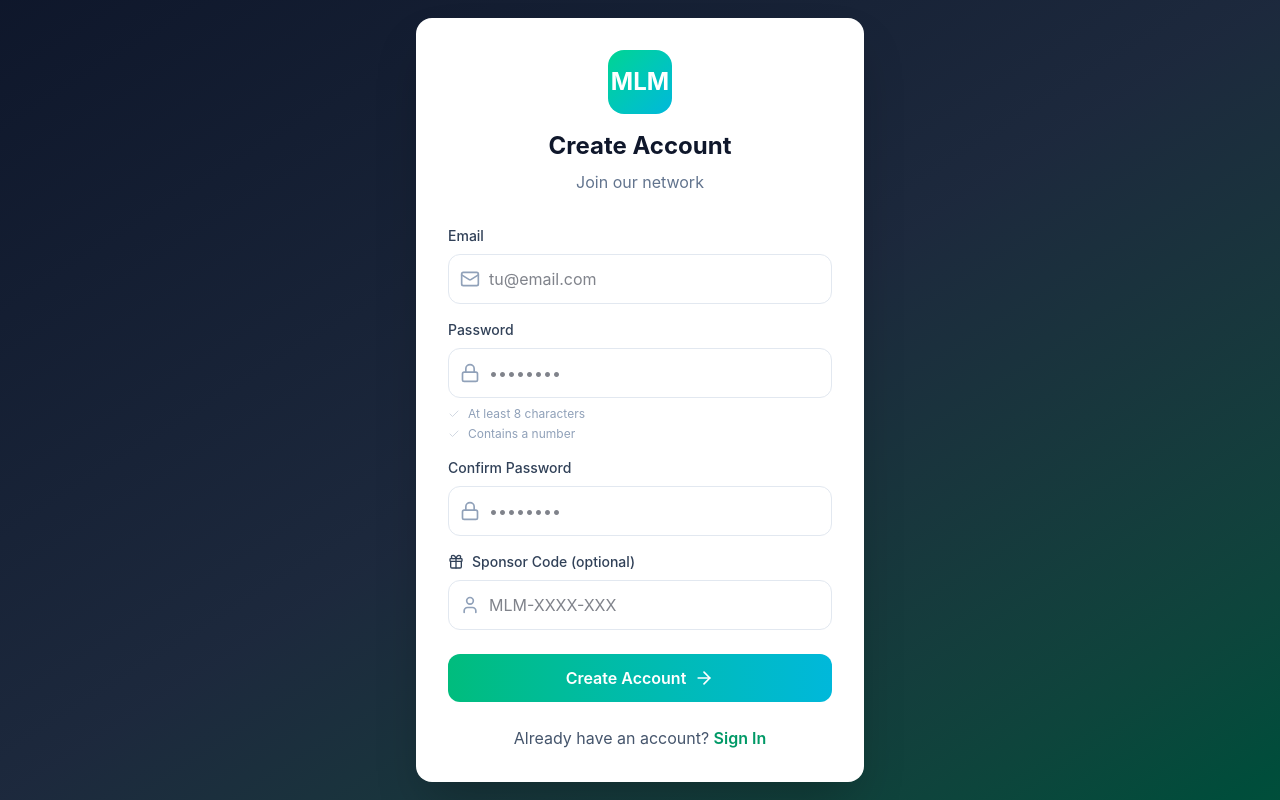
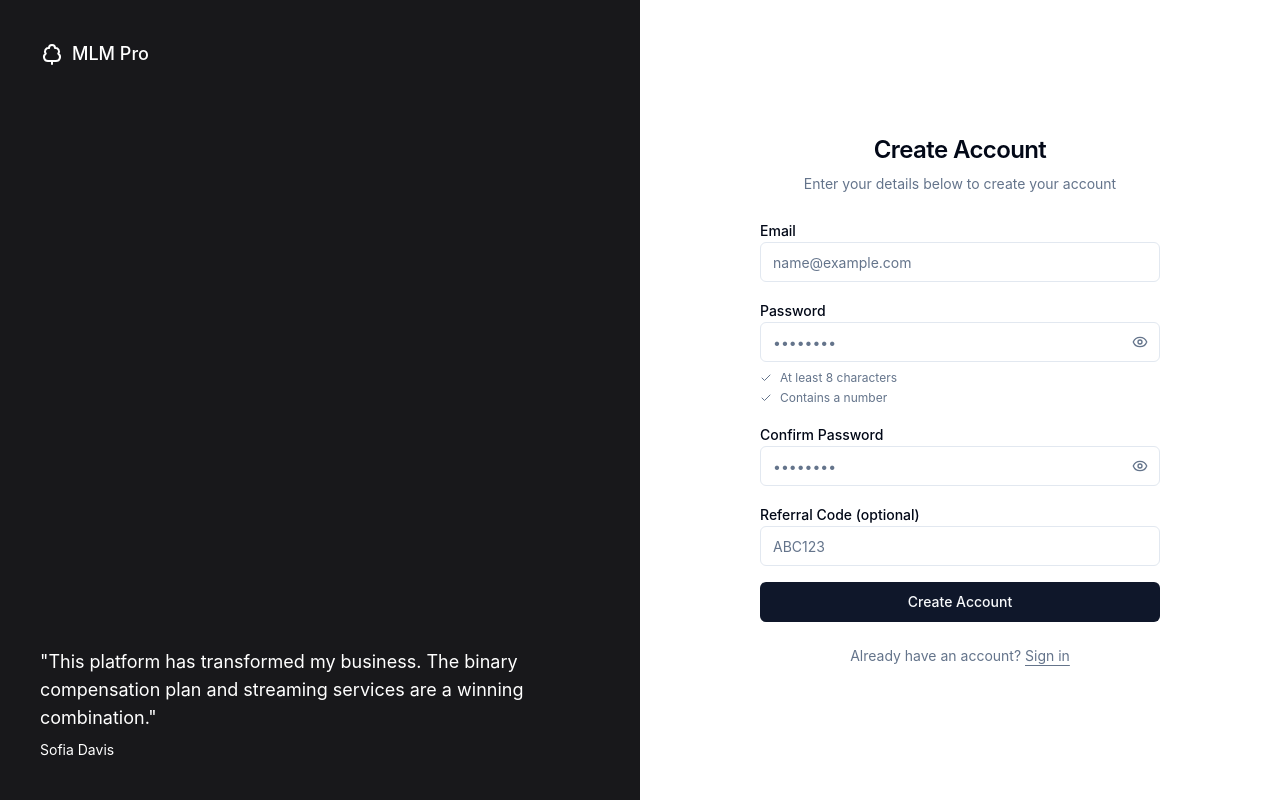
Before and after one commit to ipproyectosysoluciones/mlm-platform, a React (Vite) app in the folder frontend/: page /register in a window 1280 px wide. Built offline with nearby package versions, Linux system fonts and the light colour scheme; no server answers.

Commit message:
feat: modern register design matching login

```diff
--- a/frontend/src/pages/Register.tsx
+++ b/frontend/src/pages/Register.tsx
@@ -1,7 +1,10 @@
+/**
+ * Register Page - Modern split layout design matching Login
+ */
 import { useState } from 'react';
 import { Link, useNavigate } from 'react-router-dom';
 import { useTranslation } from 'react-i18next';
-import { Mail, Lock, User, Gift, ArrowRight, Loader2, Check } from 'lucide-react';
+import { Loader2, Eye, EyeOff, TreeDeciduous, Check } from 'lucide-react';
 import { useAuth } from '../context/AuthContext';
 import { authService } from '../services/api';
 
@@ -17,6 +20,8 @@ export default function Register() {
   });
   const [error, setError] = useState('');
   const [isLoading, setIsLoading] = useState(false);
+  const [showPassword, setShowPassword] = useState(false);
+  const [showConfirmPassword, setShowConfirmPassword] = useState(false);
 
   const handleChange = (e: React.ChangeEvent<HTMLInputElement>) => {
     setFormData({ ...formData, [e.target.name]: e.target.value });
@@ -59,131 +64,155 @@ export default function Register() {
   ];
 
   return (
-    <div className="min-h-screen bg-gradient-to-br from-slate-900 via-slate-800 to-emerald-900 flex items-center justify-center p-4">
-      <div className="bg-white rounded-2xl shadow-2xl w-full max-w-md p-8">
-        <div className="text-center mb-8">
-          <div className="w-16 h-16 bg-gradient-to-br from-emerald-400 to-cyan-500 rounded-2xl flex items-center justify-center mx-auto mb-4">
-            <span className="text-2xl text-white font-bold">MLM</span>
+    <div className="container relative h-screen flex-col items-center justify-center md:grid lg:max-w-none lg:grid-cols-2 lg:px-0">
+      {/* Left side - Branding */}
+      <div className="relative hidden h-full flex-col bg-zinc-900 p-10 text-white dark:border-r lg:flex">
+        {/* Logo */}
+        <Link to="/" className="relative z-20 flex items-center text-lg font-medium">
+          <TreeDeciduous className="mr-2 h-6 w-6" />
+          MLM Pro
+        </Link>
+
+        {/* Quote */}
+        <div className="relative z-20 mt-auto">
+          <blockquote className="space-y-2">
+            <p className="text-lg">
+              "This platform has transformed my business. The binary compensation plan and streaming
+              services are a winning combination."
+            </p>
+            <footer className="text-sm">Sofia Davis</footer>
+          </blockquote>
         </div>
-          <h1 className="text-2xl font-bold text-slate-900">{t('auth.createAccount')}</h1>
-          <p className="text-slate-500 mt-2">{t('auth.joinNetwork')}</p>
       </div>
 
+      {/* Right side - Register form */}
+      <div className="p-8">
+        <div className="mx-auto flex w-full flex-col justify-center space-y-6 sm:w-[400px]">
+          {/* Header */}
+          <div className="flex flex-col space-y-2 text-center">
+            <h1 className="text-2xl font-semibold tracking-tight">Create Account</h1>
+            <p className="text-sm text-muted-foreground">
+              Enter your details below to create your account
+            </p>
+          </div>
+
+          {/* Error */}
           {error && (
-          <div className="bg-red-50 text-red-600 p-3 rounded-xl mb-6 text-sm text-center">
-            {error}
-          </div>
+            <div className="bg-red-50 text-red-600 p-3 rounded-md text-sm text-center">{error}</div>
           )}
 
+          {/* Form */}
           <form onSubmit={handleSubmit} className="space-y-4">
-          <div>
-            <label className="block text-sm font-medium text-slate-700 mb-2">
-              {t('auth.email')}
-            </label>
-            <div className="relative">
-              <Mail className="absolute left-3 top-1/2 -translate-y-1/2 w-5 h-5 text-slate-400" />
+            {/* Email */}
+            <div className="space-y-2">
+              <label className="text-sm font-medium leading-none">Email</label>
               <input
                 type="email"
                 name="email"
                 value={formData.email}
                 onChange={handleChange}
-                className="w-full pl-10 pr-4 py-3 border border-slate-200 rounded-xl focus:ring-2 focus:ring-emerald-500 focus:border-transparent"
-                placeholder="tu@email.com"
+                className="flex h-10 w-full rounded-md border border-input bg-background px-3 py-2 text-sm ring-offset-background placeholder:text-muted-foreground focus-visible:outline-none focus-visible:ring-2 focus-visible:ring-ring focus-visible:ring-offset-2"
+                placeholder="name@example.com"
                 required
               />
             </div>
-          </div>
 
-          <div>
-            <label className="block text-sm font-medium text-slate-700 mb-2">
-              {t('auth.password')}
-            </label>
+            {/* Password */}
+            <div className="space-y-2">
+              <label className="text-sm font-medium leading-none">Password</label>
               <div className="relative">
-              <Lock className="absolute left-3 top-1/2 -translate-y-1/2 w-5 h-5 text-slate-400" />
                 <input
-                type="password"
+                  type={showPassword ? 'text' : 'password'}
                   name="password"
                   value={formData.password}
                   onChange={handleChange}
-                className="w-full pl-10 pr-4 py-3 border border-slate-200 rounded-xl focus:ring-2 focus:ring-emerald-500 focus:border-transparent"
+                  className="flex h-10 w-full rounded-md border border-input bg-background px-3 py-2 text-sm ring-offset-background placeholder:text-muted-foreground focus-visible:outline-none focus-visible:ring-2 focus-visible:ring-ring focus-visible:ring-offset-2"
                   placeholder="••••••••"
                   required
                 />
+                <button
+                  type="button"
+                  onClick={() => setShowPassword(!showPassword)}
+                  className="absolute right-3 top-1/2 transform -translate-y-1/2 text-muted-foreground hover:text-foreground"
+                >
+                  {showPassword ? <EyeOff className="h-4 w-4" /> : <Eye className="h-4 w-4" />}
+                </button>
               </div>
-            <div className="mt-2 space-y-1">
-              {passwordRequirements.map((req, i) => (
-                <div
-                  key={i}
-                  className={`flex items-center gap-2 text-xs ${req.met ? 'text-emerald-600' : 'text-slate-400'}`}
-                >
-                  <Check className={`w-3 h-3 ${req.met ? 'opacity-100' : 'opacity-40'}`} />
+              {/* Password requirements */}
+              <div className="space-y-1 mt-2">
+                {passwordRequirements.map((req, index) => (
+                  <div key={index} className="flex items-center gap-2 text-xs">
+                    <Check
+                      className={`h-3 w-3 ${req.met ? 'text-emerald-500' : 'text-muted-foreground'}`}
+                    />
+                    <span className={req.met ? 'text-emerald-500' : 'text-muted-foreground'}>
                       {req.text}
+                    </span>
                   </div>
                 ))}
               </div>
             </div>
 
-          <div>
-            <label className="block text-sm font-medium text-slate-700 mb-2">
-              {t('auth.confirmPassword')}
-            </label>
+            {/* Confirm Password */}
+            <div className="space-y-2">
+              <label className="text-sm font-medium leading-none">Confirm Password</label>
               <div className="relative">
-              <Lock className="absolute left-3 top-1/2 -translate-y-1/2 w-5 h-5 text-slate-400" />
                 <input
-                type="password"
+                  type={showConfirmPassword ? 'text' : 'password'}
                   name="confirmPassword"
                   value={formData.confirmPassword}
                   onChange={handleChange}
-                className="w-full pl-10 pr-4 py-3 border border-slate-200 rounded-xl focus:ring-2 focus:ring-emerald-500 focus:border-transparent"
+                  className="flex h-10 w-full rounded-md border border-input bg-background px-3 py-2 text-sm ring-offset-background placeholder:text-muted-foreground focus-visible:outline-none focus-visible:ring-2 focus-visible:ring-ring focus-visible:ring-offset-2"
                   placeholder="••••••••"
                   required
                 />
+                <button
+                  type="button"
+                  onClick={() => setShowConfirmPassword(!showConfirmPassword)}
+                  className="absolute right-3 top-1/2 transform -translate-y-1/2 text-muted-foreground hover:text-foreground"
+                >
+                  {showConfirmPassword ? (
+                    <EyeOff className="h-4 w-4" />
+                  ) : (
+                    <Eye className="h-4 w-4" />
+                  )}
+                </button>
               </div>
             </div>
 
-          <div>
-            <label className="block text-sm font-medium text-slate-700 mb-2">
-              <span className="flex items-center gap-2">
-                <Gift className="w-4 h-4" />
-                {t('auth.sponsorCode')} ({t('auth.optional')})
-              </span>
-            </label>
-            <div className="relative">
-              <User className="absolute left-3 top-1/2 -translate-y-1/2 w-5 h-5 text-slate-400" />
+            {/* Sponsor Code (optional) */}
+            <div className="space-y-2">
+              <label className="text-sm font-medium leading-none">Referral Code (optional)</label>
               <input
                 type="text"
                 name="sponsorCode"
                 value={formData.sponsorCode}
                 onChange={handleChange}
-                className="w-full pl-10 pr-4 py-3 border border-slate-200 rounded-xl focus:ring-2 focus:ring-emerald-500 focus:border-transparent"
-                placeholder="MLM-XXXX-XXX"
+                className="flex h-10 w-full rounded-md border border-input bg-background px-3 py-2 text-sm ring-offset-background placeholder:text-muted-foreground focus-visible:outline-none focus-visible:ring-2 focus-visible:ring-ring focus-visible:ring-offset-2"
+                placeholder="ABC123"
               />
             </div>
-          </div>
 
+            {/* Submit */}
             <button
               type="submit"
               disabled={isLoading}
-            className="w-full bg-gradient-to-r from-emerald-500 to-cyan-500 text-white py-3 rounded-xl font-semibold hover:opacity-90 transition-opacity flex items-center justify-center gap-2 disabled:opacity-50 mt-6"
+              className="inline-flex items-center justify-center rounded-md text-sm font-medium ring-offset-background transition-colors focus-visible:outline-none focus-visible:ring-2 focus-visible:ring-ring focus-visible:ring-offset-2 disabled:pointer-events-none disabled:opacity-50 bg-primary text-primary-foreground hover:bg-primary/90 h-10 px-4 py-2 w-full"
             >
-            {isLoading ? (
-              <Loader2 className="w-5 h-5 animate-spin" />
-            ) : (
-              <>
-                {t('auth.createAccount')}
-                <ArrowRight className="w-5 h-5" />
-              </>
-            )}
+              {isLoading ? <Loader2 className="mr-2 h-4 w-4 animate-spin" /> : null}
+              Create Account
             </button>
           </form>
 
-        <p className="text-center text-slate-600 mt-6">
-          {t('auth.haveAccount')}{' '}
-          <Link to="/login" className="text-emerald-600 font-semibold hover:underline">
-            {t('auth.signIn')}
+          {/* Login link */}
+          <p className="px-8 text-center text-sm text-muted-foreground">
+            Already have an account?{' '}
+            <Link to="/login" className="underline underline-offset-4 hover:text-primary">
+              Sign in
             </Link>
           </p>
         </div>
       </div>
+    </div>
   );
 }
```
Lines whose indentation alone changed are shown as unchanged.
